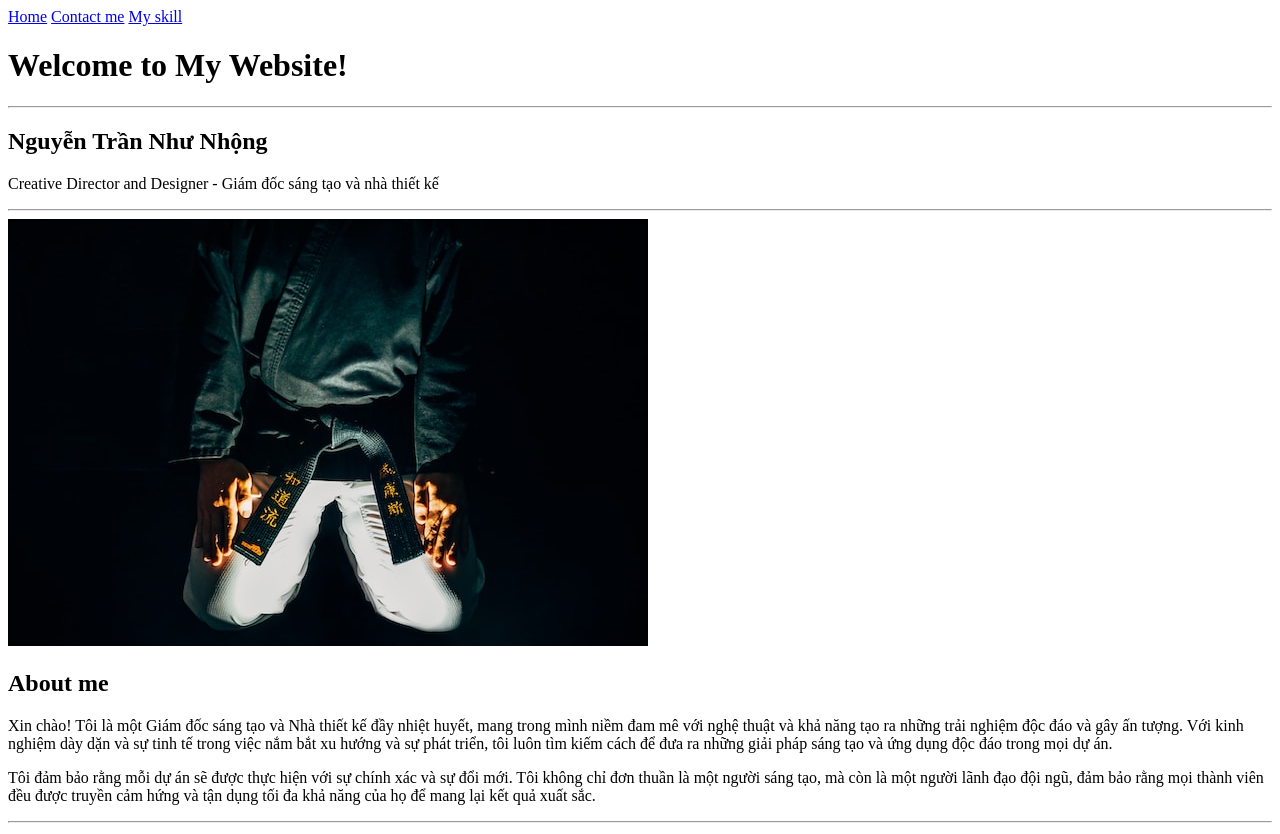
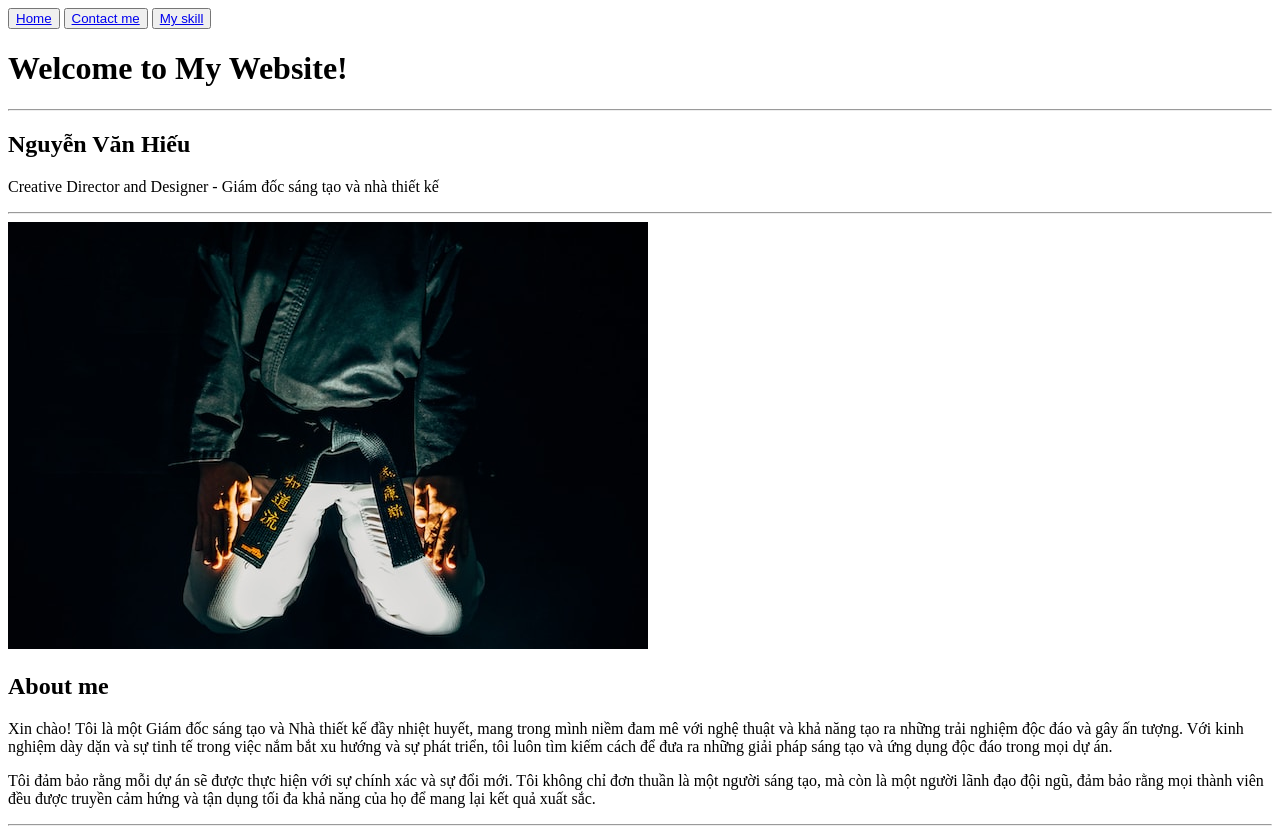
Before and after one commit to nguyenhieuit2024/D-n-1, a plain HTML site: page index.html in a window 1280 px wide. Drawn offline with Linux system fonts and the light colour scheme.

Commit message:
Update index.html

```diff
--- a/index.html
+++ b/index.html
@@ -11,16 +11,16 @@
 <body>
     <!-- Thêm các link điều hướng -->
     <!-- 1. Điều hướng về trang chủ -->
-    <a href="./">Home</a>
+    <button><a href="./">Home</a></button>
     <!-- 2. Điều hướng đến contact.html -->
-    <a href="./more-info/contact.html">Contact me</a>
+    <button><a href="./more-info/contact.html">Contact me</a></button>
     <!-- 3. Điều hướng đến my-skill.html -->
-    <a href="./more-info/my-skill.html">My skill</a>
+    <button><a href="./more-info/my-skill.html">My skill</a></button>
 
 
     <h1>Welcome to My Website!</h1>
     <hr>
-    <h2>Nguyễn Trần Như Nhộng</h2>
+    <h2>Nguyễn Văn Hiếu</h2>
     <p>Creative Director and Designer - Giám đốc sáng tạo và nhà thiết kế</p>
     <hr>
 
```
